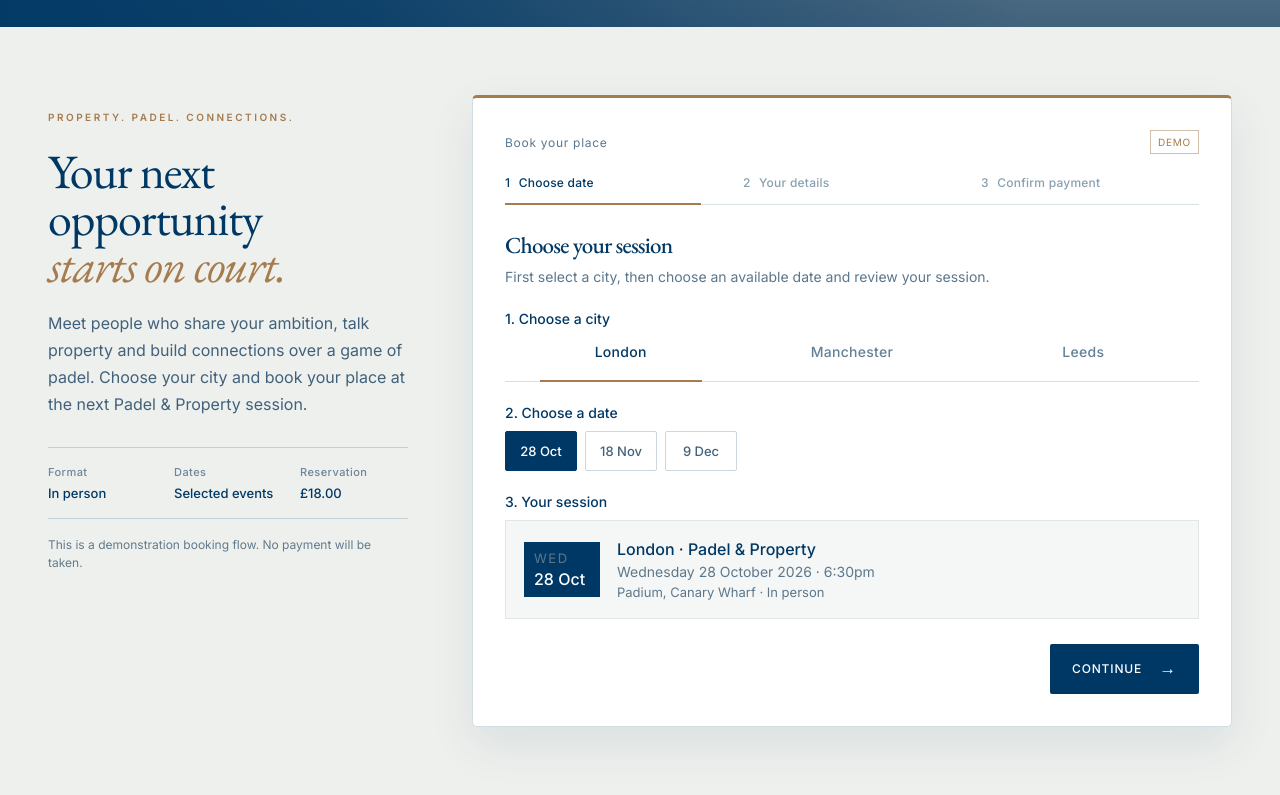
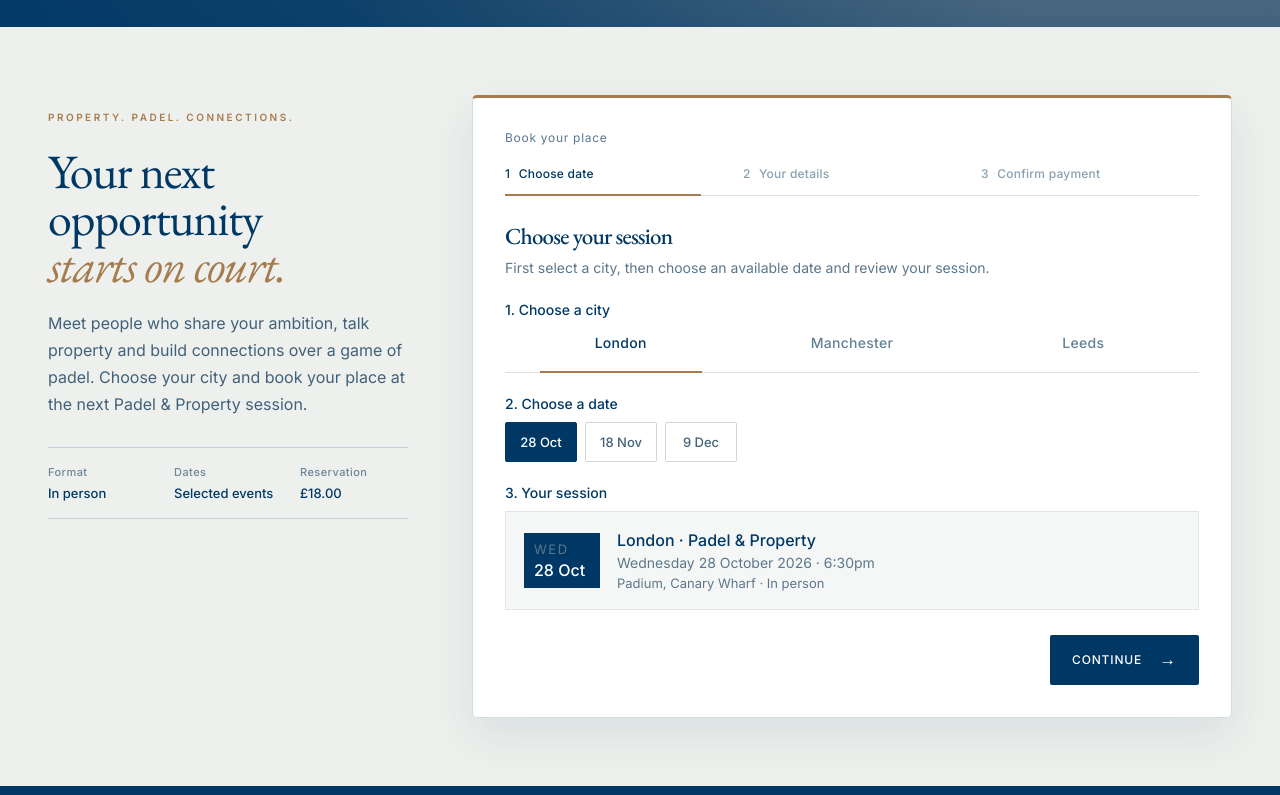
Before and after one commit to wizz001/investment--served, a Next.js app: page / in a window 1280 px wide. Shown: the part 773-1568 px from the top of the page. Built offline with nearby package versions, Linux system fonts and the light colour scheme; grey boxes are pictures that could not be loaded.

Commit message:
Move demo disclosure to payment step

```diff
--- a/app/page.jsx
+++ b/app/page.jsx
@@ -127,7 +127,6 @@ function BookingCombined() {
           <div><dt>Dates</dt><dd>Selected events</dd></div>
           <div><dt>Reservation</dt><dd>£18.00</dd></div>
         </dl>
-        <p className={styles.demoNotice}>This is a demonstration booking flow. No payment will be taken.</p>
       </div>
       <div className={styles.bookingCard}>
         {confirmed ? <div className={styles.confirmation} aria-live="polite">
@@ -137,7 +136,7 @@ function BookingCombined() {
           <p>Thanks, {form.name.split(' ')[0]}. Your place is reserved for the {session.date} session in {event.name} at {session.time}. We&apos;ll send the details to {form.email}.</p>
           <button type="button" onClick={() => { setConfirmed(false); setForm({ name: '', email: '' }); setTouched({}); }}>Book another session <span>→</span></button>
         </div> : <form onSubmit={submit} noValidate>
-          <div className={styles.cardTop}><span>Book your place</span><span className={styles.demoTag}>DEMO</span></div>
+          <div className={styles.cardTop}><span>Book your place</span></div>
           <ol className={styles.steps} aria-label="Booking steps"><li className={styles.current}>1 <span>Booking details</span></li><li>2 <span>Payment</span></li><li>3 <span>Confirmation</span></li></ol>
           <fieldset className={styles.fieldset}>
             <legend>1. Choose your local session</legend>
@@ -190,14 +189,13 @@ function Booking() {
         <h2 id="booking-title">Your next opportunity<br /><em>starts on court.</em></h2>
         <p>Meet people who share your ambition, talk property and build connections over a game of padel. Choose your city and book your place at the next Padel &amp; Property session.</p>
         <dl className={styles.bookingFacts}><div><dt>Format</dt><dd>In person</dd></div><div><dt>Dates</dt><dd>Selected events</dd></div><div><dt>Reservation</dt><dd>£18.00</dd></div></dl>
-        <p className={styles.demoNotice}>This is a demonstration booking flow. No payment will be taken.</p>
       </div>
       <div className={styles.bookingCard}>
         {confirmed ? <div className={styles.confirmation} aria-live="polite">
           <div className={styles.successMark}>✓</div><p className={styles.sectionEyebrow}>Booking received</p><h3>You&apos;re on the list.</h3>
           <p>Thanks, {form.name.split(' ')[0]}. Your place is reserved for {session.date} in {event.name} at {session.time}. We&apos;ll send the details to {form.email}.</p><button type="button" onClick={restart}>Book another session <span>→</span></button>
         </div> : <>
-          <div className={styles.cardTop}><span>Book your place</span><span className={styles.demoTag}>DEMO</span></div>
+          <div className={styles.cardTop}><span>Book your place</span></div>
           <ol className={styles.steps} aria-label="Booking progress"><li className={step === 1 ? styles.current : ''}>1 <span>Choose date</span></li><li className={step === 2 ? styles.current : ''}>2 <span>Your details</span></li><li className={step === 3 ? styles.current : ''}>3 <span>Confirm payment</span></li></ol>
           {step === 1 && <div className={styles.stepPanel}>
             <h3>Choose your session</h3><p className={styles.stepHint}>First select a city, then choose an available date and review your session.</p>
```
